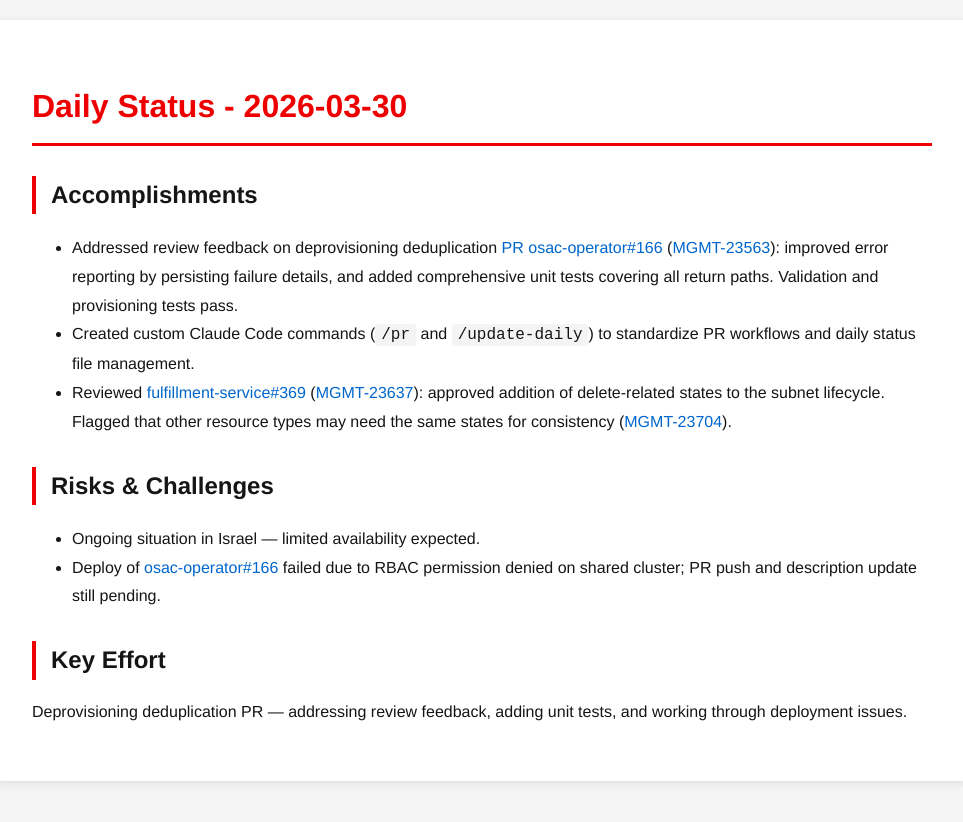
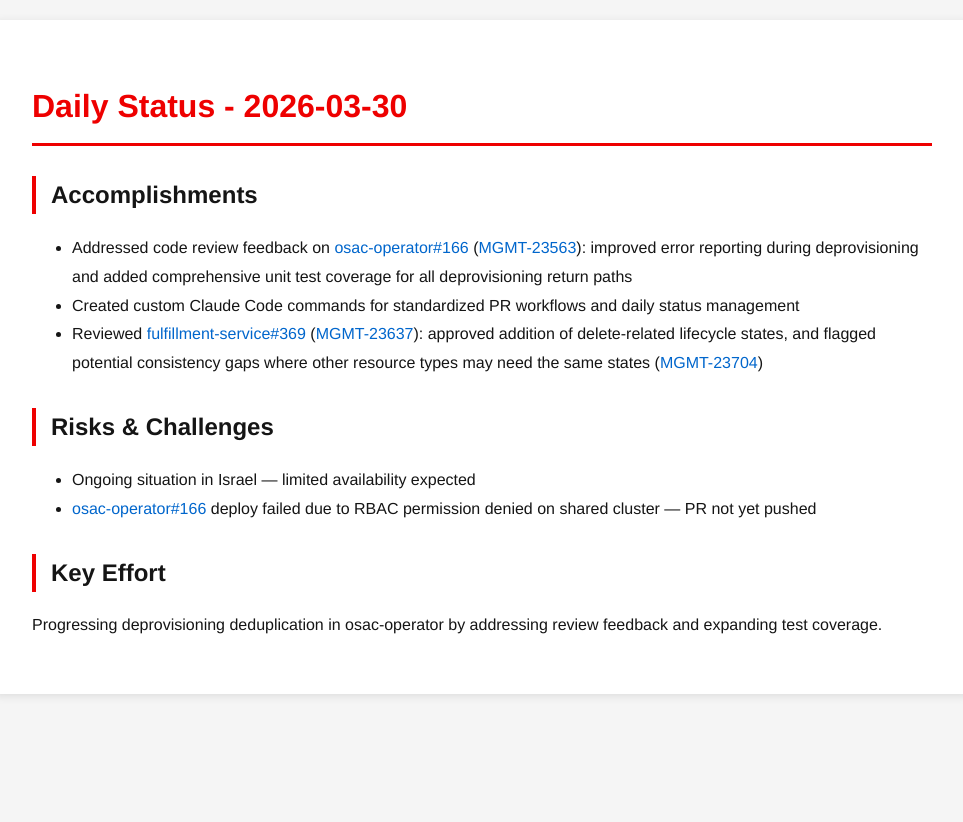
Before and after one commit to tzvatot/daily-status, a Jekyll site: the page built from 2026-03-30.md, in a window 1280 px wide. Shown: the top 822 px of the page, without its empty margins (158-1121 px from the left). Built offline with Jekyll 4.4.1, drawn with Linux system fonts in a browser that asks for light colours.

Commit message:
Daily status update - 2026-03-30

```diff
--- a/2026-03-30.md
+++ b/2026-03-30.md
@@ -7,13 +7,13 @@
 # Daily Status - 2026-03-30
 
 ## Accomplishments
-- Addressed review feedback on deprovisioning deduplication [PR osac-operator#166](https://github.com/osac-project/osac-operator/pull/166) ([MGMT-23563](https://issues.redhat.com/browse/MGMT-23563)): improved error reporting by persisting failure details, and added comprehensive unit tests covering all return paths. Validation and provisioning tests pass.
-- Created custom Claude Code commands (`/pr` and `/update-daily`) to standardize PR workflows and daily status file management.
-- Reviewed [fulfillment-service#369](https://github.com/osac-project/fulfillment-service/pull/369) ([MGMT-23637](https://issues.redhat.com/browse/MGMT-23637)): approved addition of delete-related states to the subnet lifecycle. Flagged that other resource types may need the same states for consistency ([MGMT-23704](https://issues.redhat.com/browse/MGMT-23704)).
+- Addressed code review feedback on [osac-operator#166](https://github.com/osac-project/osac-operator/pull/166) ([MGMT-23563](https://issues.redhat.com/browse/MGMT-23563)): improved error reporting during deprovisioning and added comprehensive unit test coverage for all deprovisioning return paths
+- Created custom Claude Code commands for standardized PR workflows and daily status management
+- Reviewed [fulfillment-service#369](https://github.com/osac-project/fulfillment-service/pull/369) ([MGMT-23637](https://issues.redhat.com/browse/MGMT-23637)): approved addition of delete-related lifecycle states, and flagged potential consistency gaps where other resource types may need the same states ([MGMT-23704](https://issues.redhat.com/browse/MGMT-23704))
 
 ## Risks & Challenges
-- Ongoing situation in Israel — limited availability expected.
-- Deploy of [osac-operator#166](https://github.com/osac-project/osac-operator/pull/166) failed due to RBAC permission denied on shared cluster; PR push and description update still pending.
+- Ongoing situation in Israel — limited availability expected
+- [osac-operator#166](https://github.com/osac-project/osac-operator/pull/166) deploy failed due to RBAC permission denied on shared cluster — PR not yet pushed
 
 ## Key Effort
-Deprovisioning deduplication PR — addressing review feedback, adding unit tests, and working through deployment issues.
+Progressing deprovisioning deduplication in osac-operator by addressing review feedback and expanding test coverage.
```
